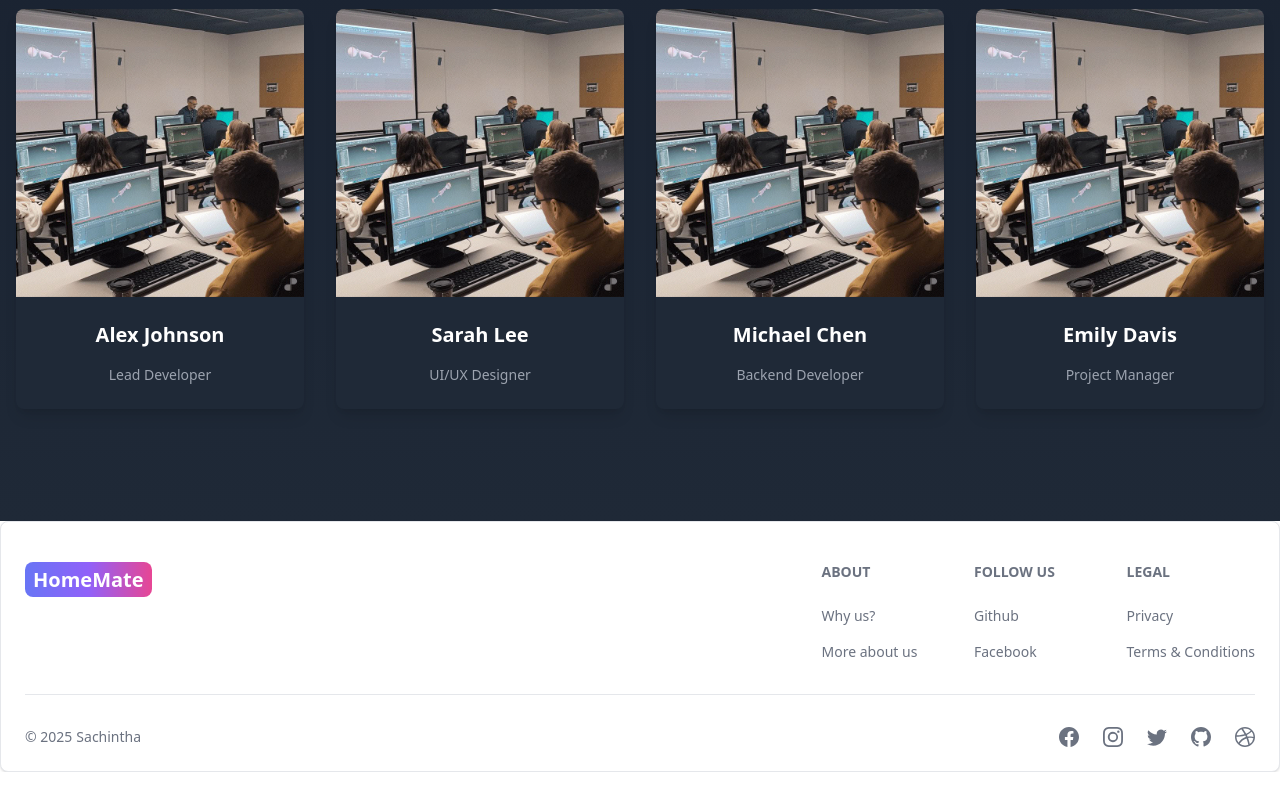
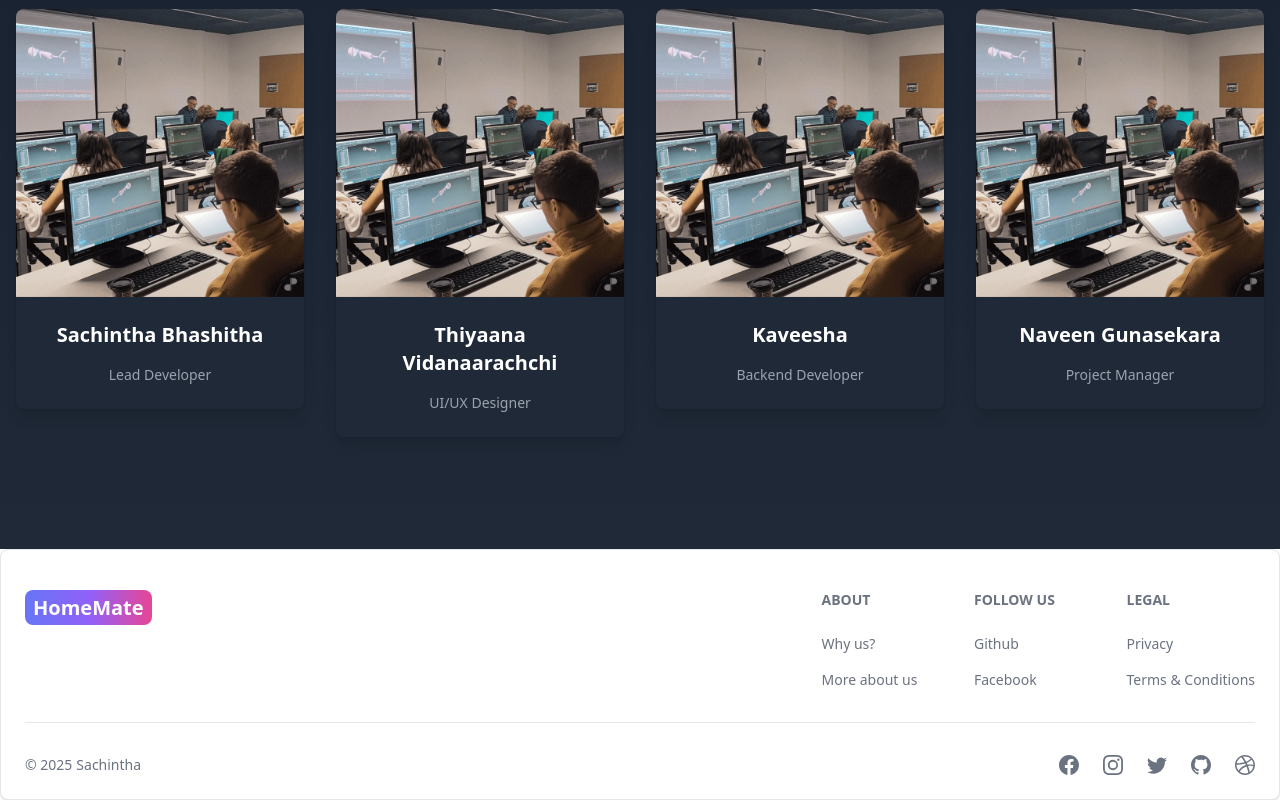
Before and after one commit to LEXES7/HomeMate, a React (Vite) app in the folder client/: page /about in a window 1280 px wide. Shown: the part 1213-2013 px from the top of the page. Before the commit the page ends 1985 px from the top, so only its background shows below. Built offline with nearby package versions, Linux system fonts and the light colour scheme; no server answers.

Commit message:
minor changes in about

```diff
--- a/client/src/pages/About.jsx
+++ b/client/src/pages/About.jsx
@@ -5,10 +5,10 @@ import { motion } from 'framer-motion';
 import teamPlaceholder from '../assets/mem.jpg';
 
 const teamMembers = [
-  { name: 'Alex Johnson', role: 'Lead Developer', image: teamPlaceholder },
-  { name: 'Sarah Lee', role: 'UI/UX Designer', image: teamPlaceholder },
-  { name: 'Michael Chen', role: 'Backend Developer', image: teamPlaceholder },
-  { name: 'Emily Davis', role: 'Project Manager', image: teamPlaceholder },
+  { name: 'Sachintha Bhashitha', role: 'Lead Developer', image: teamPlaceholder },
+  { name: 'Thiyaana Vidanaarachchi', role: 'UI/UX Designer', image: teamPlaceholder },
+  { name: 'Kaveesha', role: 'Backend Developer', image: teamPlaceholder },
+  { name: 'Naveen Gunasekara', role: 'Project Manager', image: teamPlaceholder },
 ];
 
 export default function AboutPage() {
```
